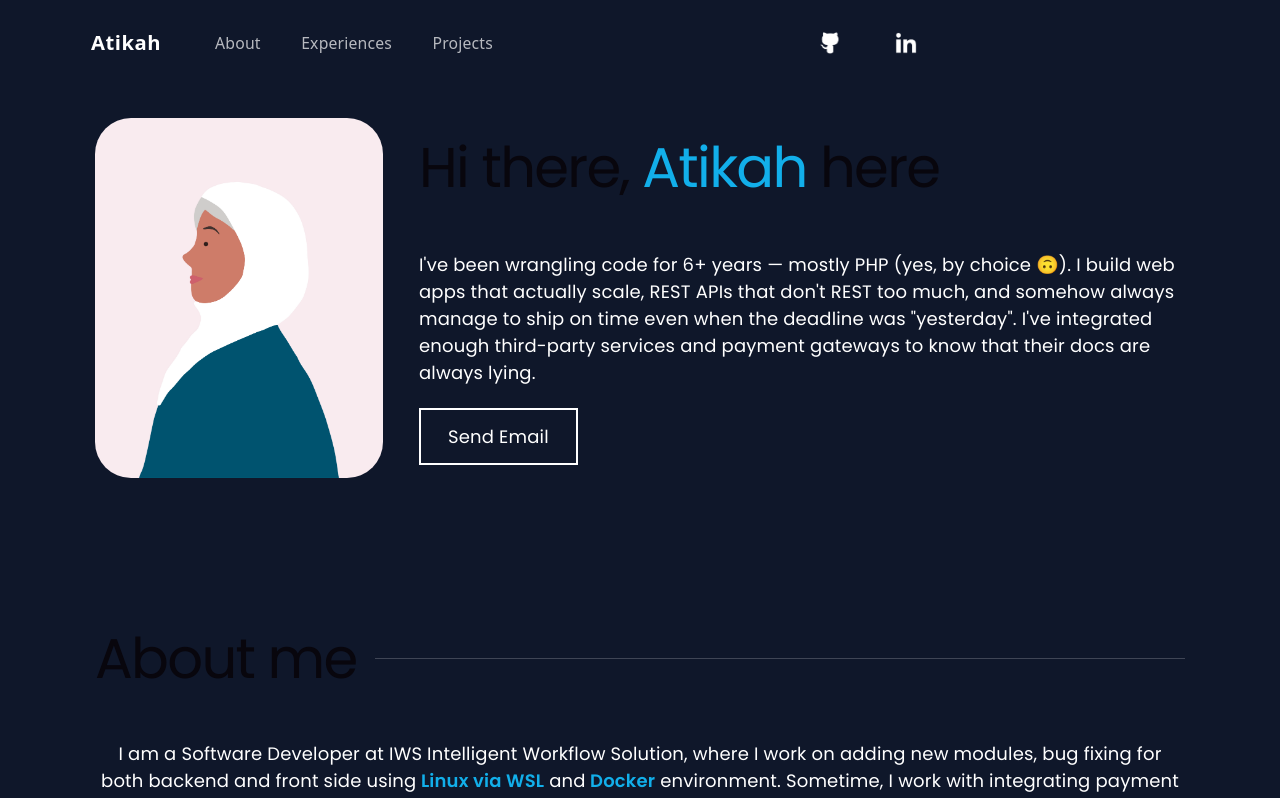
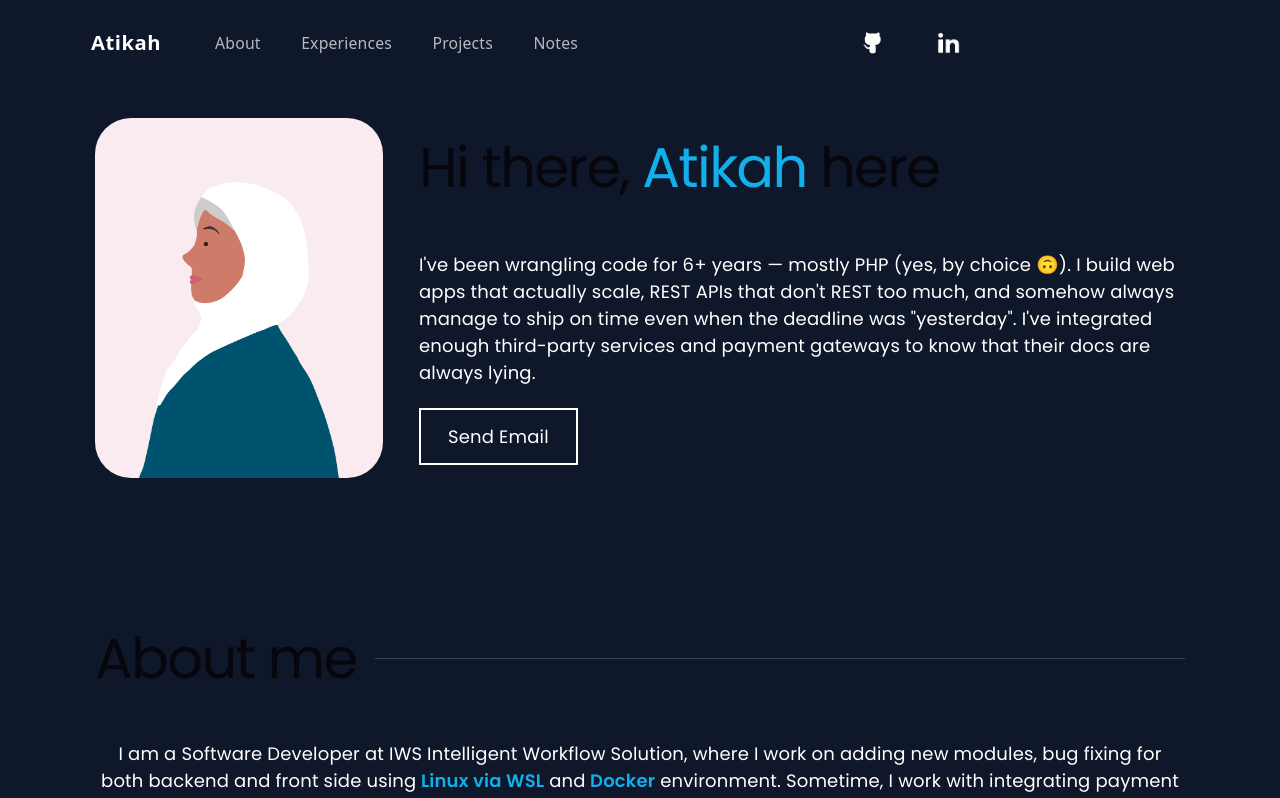
Before and after one commit to atikahadzman/portfolio, a React (Vite) app: page / in a window 1280 px wide. Shown: the top 798 px of the page. Built offline with nearby package versions, Linux system fonts and the light colour scheme.

Commit message:
added notes menu

```diff
--- a/src/App.jsx
+++ b/src/App.jsx
@@ -1,4 +1,5 @@
 import { useState, useEffect } from 'react'
+import { BrowserRouter, Routes, Route, Navigate } from 'react-router-dom';
 import reactLogo from './assets/react.svg'
 import viteLogo from './assets/vite.svg'
 import heroImg from './assets/hero.png'
@@ -9,6 +10,29 @@ import Banner from './Banner';
 import Experiences from './Experiences';
 import Projects from './Projects';
 import Footer from './Footer';
+import Notes from "./pages/Notes";
+
+function Home() {
+    return (
+        <>
+            <section id="home" className="mb-20">
+                <Banner />
+            </section>
+
+            <section id="about" className="mb-20">
+                <About />
+            </section>
+
+            <section id="experiences" className="mb-20">
+                <Experiences />
+            </section>
+
+            <section id="projects" className="mb-20">
+                <Projects />
+            </section>
+        </>
+    );
+}
 
 function App() {
     // disable right click
@@ -23,28 +47,17 @@ function App() {
             <Navbar />
 
             <main className="flex-1 pt-20">
-                <section id="home" className="mb-20">
-                    <Banner />
-                </section>
-
-                <section id="about" className="mb-20">
-                    <About />
-                </section>
-
-                <section id="experiences" className="mb-20">
-                    <Experiences />
-                </section>
-
-                <section id="projects" className="mb-20">
-                    <Projects />
-                </section>
+                <Routes>
+                    <Route path="/" element={<Home />} />
+                    <Route path="/notes" element={<Notes />} />
+                </Routes>
             </main>
 
             <footer className="mt-5 mb-10">
                 <Footer />
             </footer>
         </div>
-  );
+    );
 }
 
 export default App;
--- a/src/layout/Navbar.jsx
+++ b/src/layout/Navbar.jsx
@@ -1,4 +1,5 @@
 import { useState, useEffect } from "react";
+import { useNavigate } from "react-router-dom";
 import { HiHome } from "react-icons/hi";
 
 export default function Navbar() {
@@ -7,6 +8,7 @@ export default function Navbar() {
     const appName = import.meta.env.VITE_APP_NAME;
     const [scrolled, setScrolled] = useState(false);
     const [active, setActive] = useState("home");
+    const navigate = useNavigate();
 
     useEffect(() => {
         const handleScroll = () => {
@@ -42,6 +44,7 @@ export default function Navbar() {
         { label: "About", id: "about" },
         { label: "Experiences", id: "experiences" },
         { label: "Projects", id: "projects" },
+        { label: "Notes", id: "notes" },
     ];
 
     return (
@@ -49,7 +52,7 @@ export default function Navbar() {
             scrolled ? "bg-black/10 backdrop-blur-md shadow-lg" : "bg-transparent"
         }`}>
             <div className="max-w-5xl mx-auto px-6 py-4 flex items-center justify-start gap-8">
-                <button onClick={() => scrollTo("home")} className="flex items-center gap-2 group">
+                <button onClick={() => navigate("/")} className="flex items-center gap-2 group">
                     <span className="font-bold text-white text-lg tracking-wide group-hover:opacity-80 transition-opacity">
                         {appName}
                     </span>
@@ -58,6 +61,21 @@ export default function Navbar() {
                 <ul className="flex items-center gap-1">
                     {links.map(({ label, id }) => (
                         <li key={id}>
+                            {id === "notes" ? (
+                                <button
+                                    onClick={() => navigate("/notes")}
+                                    className={`px-4 py-2 text-sm font-medium transition-all duration-200 relative
+                                        after:absolute after:bottom-0 after:left-0 after:h-[2px] after:bg-white
+                                        after:transition-all after:duration-200
+                                        ${
+                                            active === id
+                                                ? "text-white after:w-full"
+                                                : "text-white/70 hover:text-white after:w-0 hover:after:w-full"
+                                        }`}
+                                >
+                                    {label}
+                                </button>
+                            ) : (
                                 <button
                                     onClick={() => scrollTo(id)}
                                     className={`px-4 py-2 text-sm font-medium transition-all duration-200 relative
@@ -70,6 +88,7 @@ export default function Navbar() {
                                 >
                                     {label}
                                 </button>
+                            )}
                         </li>
                     ))}
                 </ul>
--- a/src/main.jsx
+++ b/src/main.jsx
@@ -1,12 +1,14 @@
 import { StrictMode } from 'react'
+import { BrowserRouter } from 'react-router-dom';
 import { createRoot } from 'react-dom/client'
 import './index.css'
 import App from './App.jsx'
-import "./index.css";
 
 
 createRoot(document.getElementById('root')).render(
     <StrictMode>
-        <App />
+        <BrowserRouter>
+            <App />
+        </BrowserRouter>
     </StrictMode>,
 )
```
Also changed, not shown: package.json (+5 -10 lines), 1 other file (tests, documents, lock files or other folders). Lines whose indentation alone changed are shown as unchanged.
